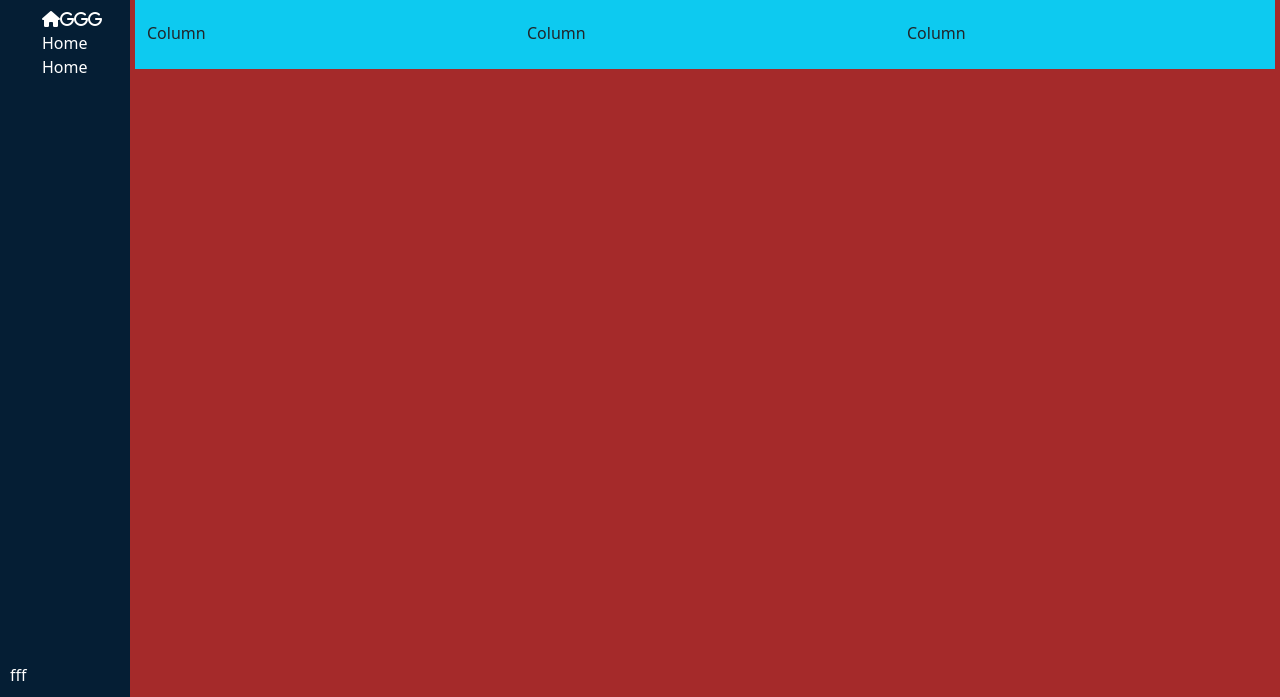
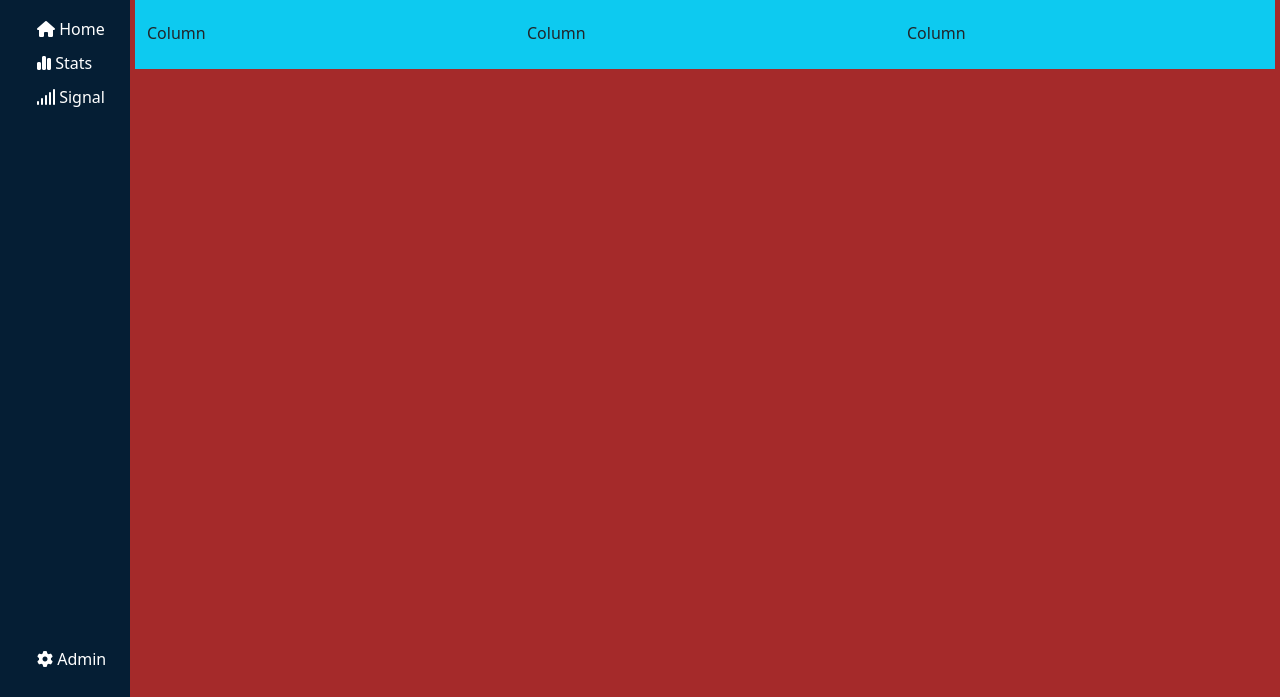
Before and after one commit to N1colas7/html-css-bootstrap-dashboard, a plain HTML site: page index.html in a window 1280 px wide. Shown: the part 103-800 px from the top of the page. Drawn offline with nearby package versions, Linux system fonts and the light colour scheme.

Commit message:
side-bar finish

```diff
--- a/css/style.css
+++ b/css/style.css
@@ -43,7 +43,7 @@ main{
 
 .side-bar .container{
     height: 100%;
-    padding: 10px 10px;
+    padding: 10px 5px;
 }
 
 .side-row{
@@ -51,11 +51,11 @@ main{
     justify-content: space-between;
 }
 
-.side-col{
-    width: 100%;
+.list-side li{
+    padding-top: 10px;
 }
 
-.col-6 ul{
+.col-12 ul{
     list-style: none;
 }
 
--- a/index.html
+++ b/index.html
@@ -44,15 +44,17 @@
         <div class="side-bar">
             <div class="container">
                 <div class="row d-flex flex-column white-text side-row">
-                    <div class="col-6 side-col">
-                        <ul>
-                            <li><i class="fa-solid fa-house">ggg</i> </li>
-                            <li>Home</li>
-                            <li>Home</li>
+                    <div class="col-12 side-col">
+                        <ul class="list-side">
+                            <li><i class="fa-solid fa-house"></i> Home</li>
+                            <li><i class="fa-solid fa-chart-simple"></i> Stats</li>
+                            <li><i class="fa-solid fa-signal"></i> Signal</li>
                         </ul>
                     </div>
-                    <div class="col-6">
-                        fff
+                    <div class="col-12">
+                        <ul class="list-side">
+                            <li><i class="fa-solid fa-gear"></i> Admin</li>
+                        </ul>
                     </div>
                 </div>
             </div>
```
